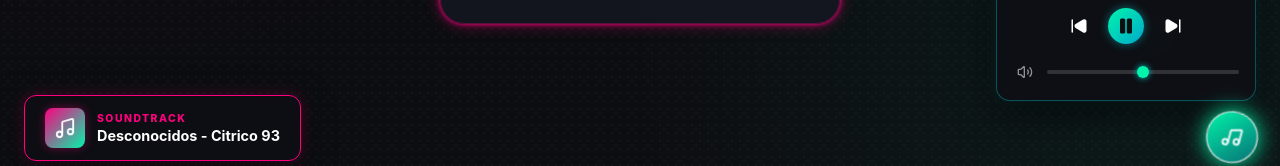
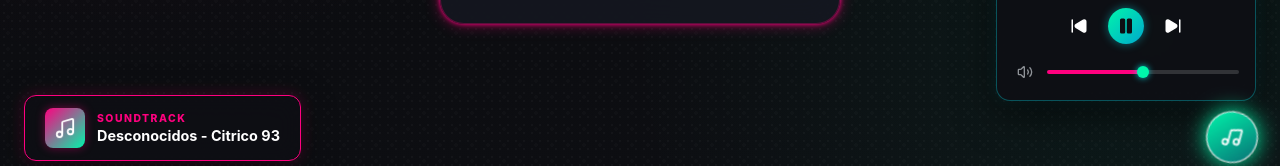
Before and after one commit to rontubot/barrzjuegobeta, a React (Vite) app: page / in a window 1280 px wide. Both pictures are taken after a click on the button "Configuración de Música". Shown: the part 615-781 px from the top of the page. Built offline with nearby package versions, Linux system fonts and the light colour scheme; a web font is replaced by a local one.

Commit message:
nuevo touch

```diff
--- a/src/components/MenuAudioPlayer.tsx
+++ b/src/components/MenuAudioPlayer.tsx
@@ -36,6 +36,7 @@ export const MenuAudioPlayer: React.FC<MenuAudioPlayerProps> = ({ gameState }) =
   const prevGameStateRef = useRef<string>(gameState);
 
   const currentTrack = SOUNDTRACKS[currentTrackIndex];
+  const volumePercentage = (isMuted ? 0 : volume) * 100;
 
   // 1. Inicializar y manejar cambios de pista
   useEffect(() => {
@@ -486,6 +487,9 @@ export const MenuAudioPlayer: React.FC<MenuAudioPlayerProps> = ({ gameState }) =
               onChange={handleVolumeChange}
               title="Ajustar volumen"
               disabled={isGame}
+              style={{
+                background: `linear-gradient(to right, var(--neon-pink) 0%, var(--neon-pink) ${volumePercentage}%, rgba(255, 255, 255, 0.15) ${volumePercentage}%, rgba(255, 255, 255, 0.15) 100%)`
+              }}
             />
           </div>
         </div>
```
